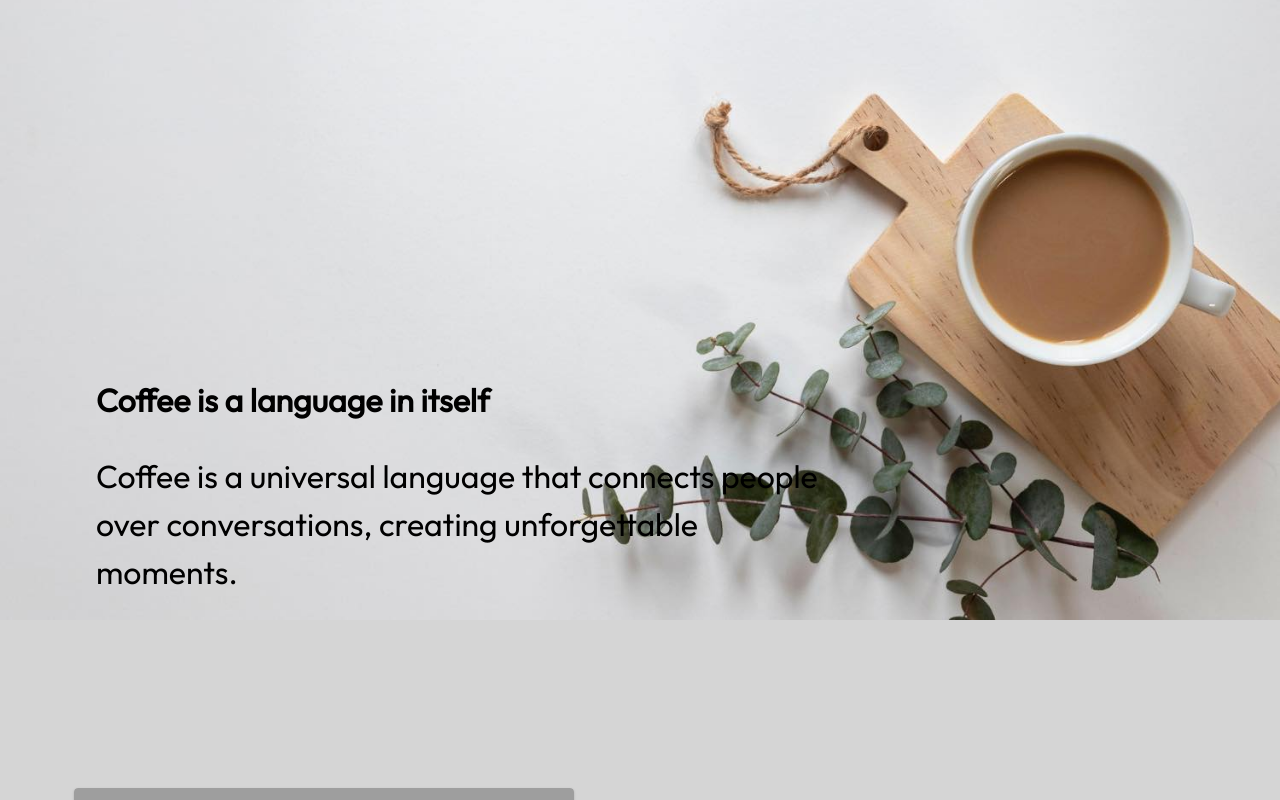
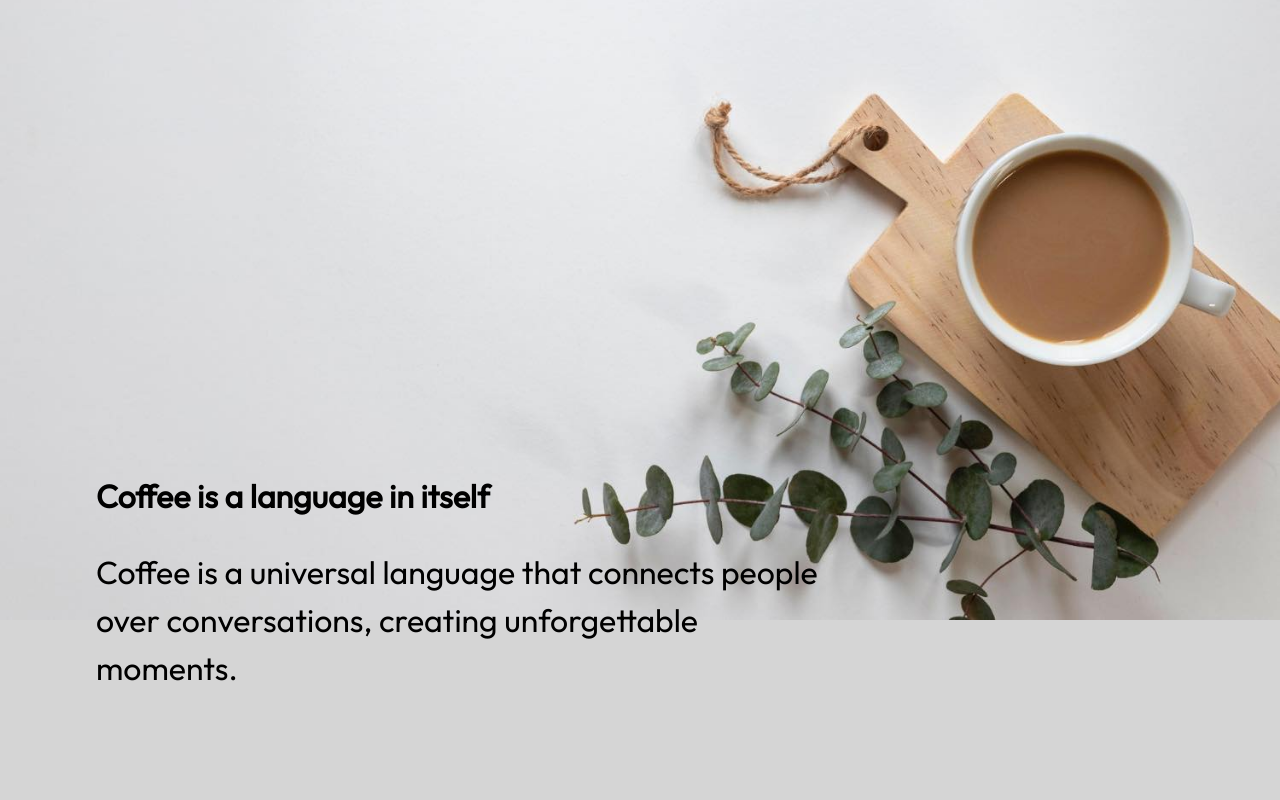
Before and after one commit to maymyintmyat/next-cafe-app, a Next.js app: page / in a window 1280 px wide. Shown: the top 800 px of the page. Built offline with nearby package versions, Linux system fonts and the light colour scheme; grey boxes are pictures that could not be loaded; a web font is replaced by a local one.

Commit message:
css fixed

```diff
--- a/src/styles/globals.css
+++ b/src/styles/globals.css
@@ -31,10 +31,13 @@ body {
 }
 
 .welcome-img {
-  background-image: url("../assets/welldone.jpg");
-  background-repeat: no-repeat;
+  position: relative;
+  background: url("../assets/welldone.jpg") no-repeat;
   background-size: contain;
   background-position: center top;
+  display: flex;
+  align-items: center;
+  margin-bottom: 6rem;
 }
 
 .welcome-part {
```
